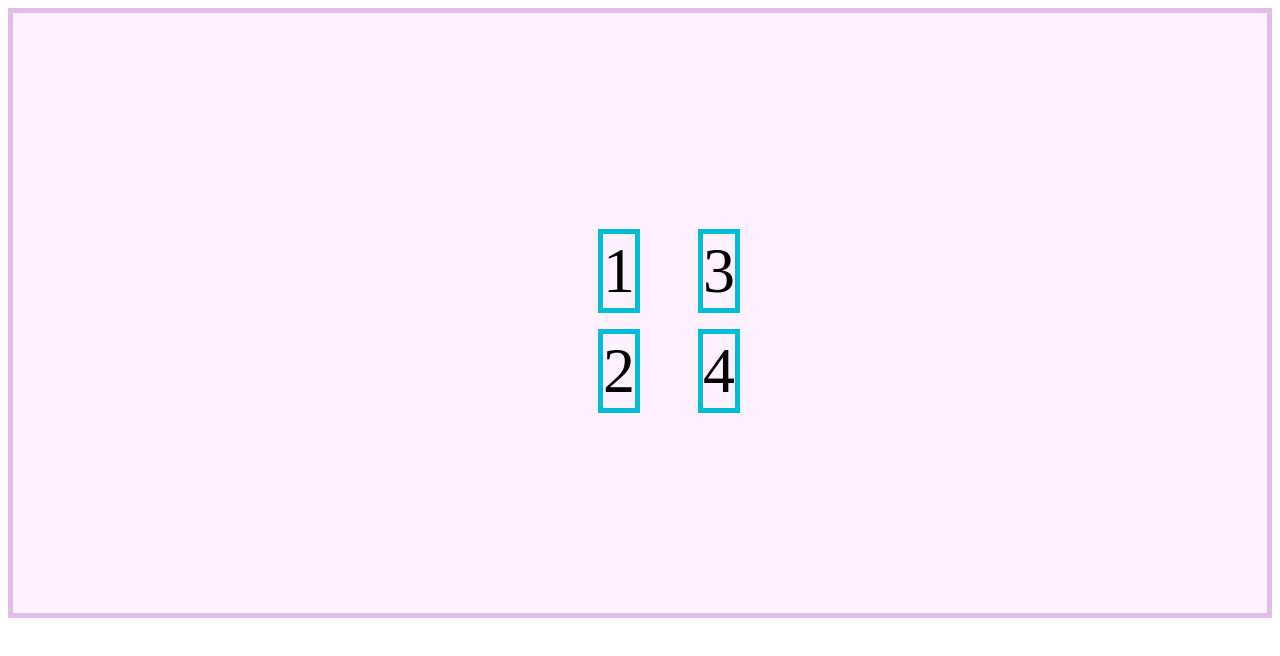
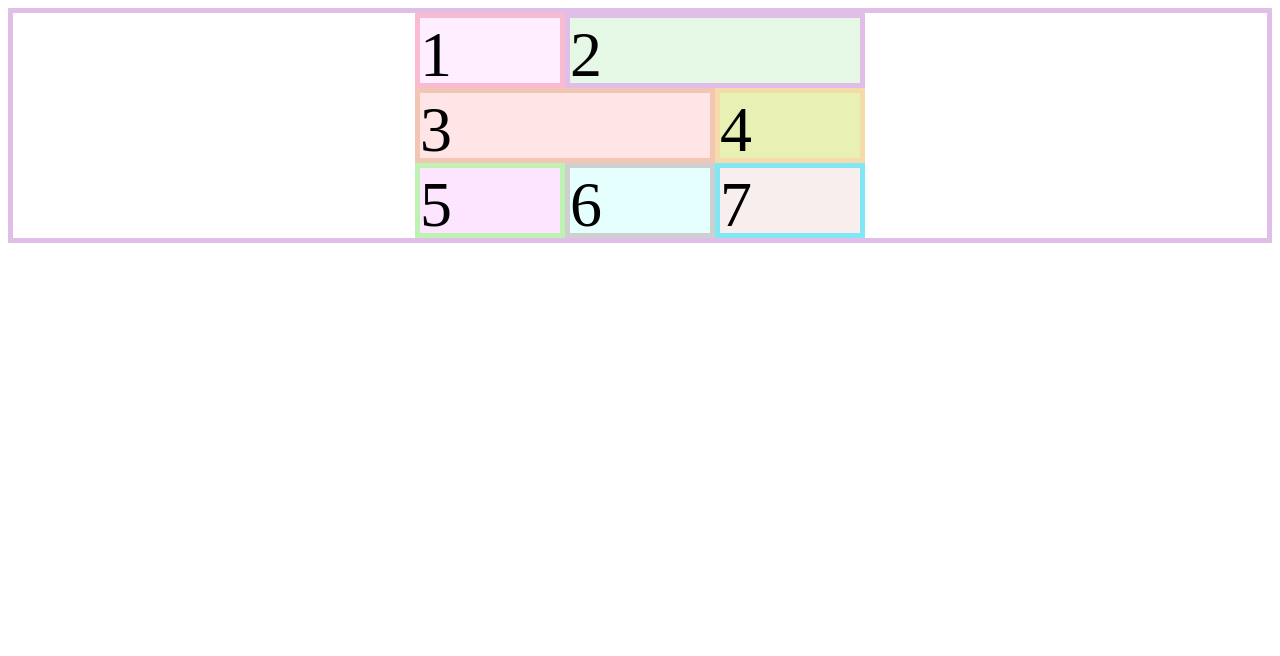
Before and after one commit to irving-mx/CSSGridBasic, a plain HTML site: page index.html in a window 1280 px wide. Drawn offline with Linux system fonts and the light colour scheme.

Commit message:
uso de grid-column, grid-row y su forma abreviada grid-area

```diff
--- a/index.html
+++ b/index.html
@@ -8,12 +8,13 @@
     </head>
     <body>
         <div class="contenedor">
-            <div class="item">1</div>
-            <div class="item">2</div>
-            <div class="item">3</div>
-            <div class="item">4</div>
-            <!-- <div class="item">5</div>
-            <div class="item">6</div> -->
+            <div class="item item-1">1</div>
+            <div class="item item-2">2</div>
+            <div class="item item-3">3</div>
+            <div class="item item-4">4</div>
+            <div class="item item-5">5</div>
+            <div class="item item-6">6</div>
+            <div class="item item-7">7</div>
         </div>
     </body>
 </html>
--- a/style.css
+++ b/style.css
@@ -1,16 +1,47 @@
 .contenedor{
     border: 5px solid #e1bee7;
-    background-color: #fff1ff;
+    background-color: white;
     display: grid;
-    grid-template-columns: repeat(2, 100px);
-    grid-auto-flow: column;
-    grid-template-rows: 100px 100px;
-    height: 600px;
+    grid-template-columns: repeat(3,150px);
+    grid-template-rows: repeat(3,75px);
     place-content: center;
-    place-items: end;
 }
-
 .item{
     border: 5px solid #00bcd4;
     font-size: 4rem;
 }
+.item-1{
+    border:5px solid #f8bbd0;
+    background-color: #ffeeff;
+    grid-area: 1/1/2/2;
+}
+.item-2{
+    border:5px solid #e1bee7;
+    background-color: #e5f8e6;
+    grid-area: 1/2/2/4;
+}
+.item-3{
+    border:5px solid #f2c6b2;
+    background-color: #ffe5e5;
+    grid-area: 2/1/3/3;
+}
+.item-4{
+    border:5px solid #f5dbaa;
+    background-color: #e8f1b3;
+    grid-area: 2/3/3/4;
+}
+.item-5{
+    border:5px solid #bdf2b2;
+    background-color: #fde5ff;
+    grid-area: 3/1/4/2;
+}
+.item-6{
+    border:5px solid #cecfcf;
+    background-color: #e5ffff;
+    grid-area: 3/2/4/3;
+}
+.item-7{
+    border:5px solid #81e7f5;
+    background-color: #f8eeee;
+    grid-area: 3/3/4/4;
+}
```
